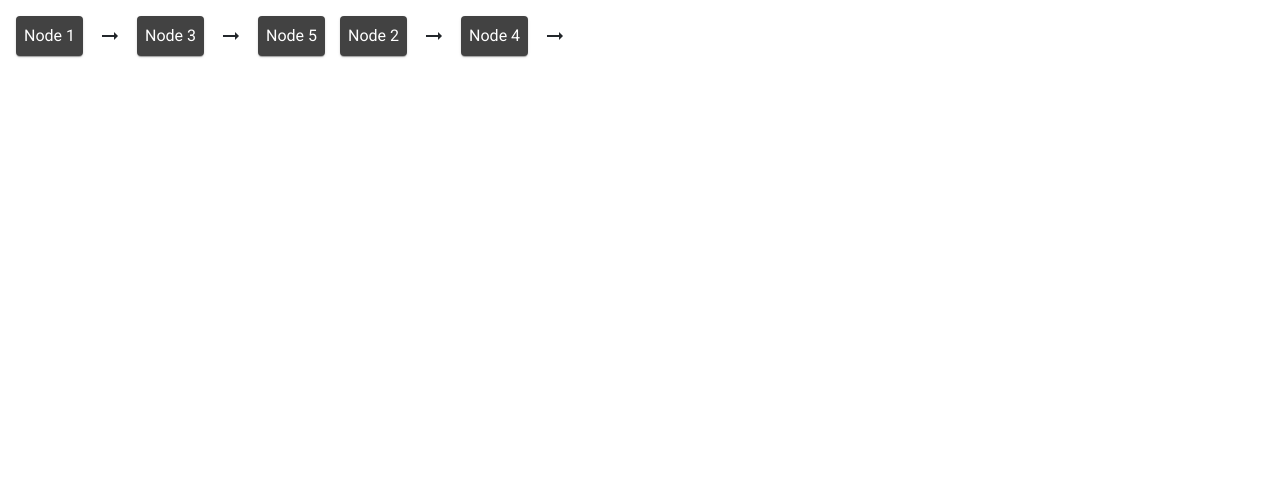
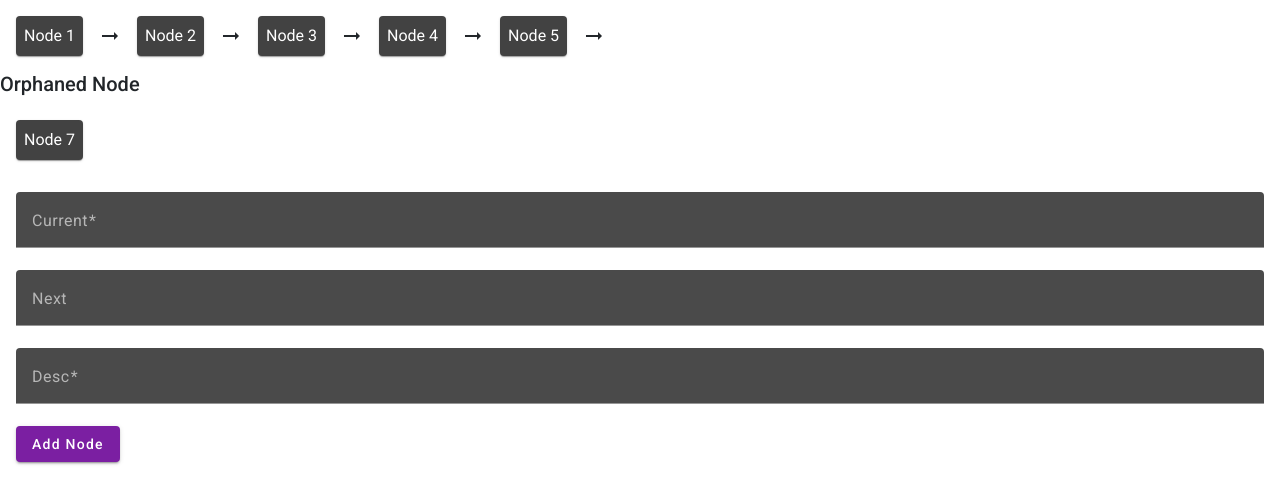
Before and after one commit to GeekBrucy/mySnippets, an Angular app in the folder linked-data/: page / in a window 1280 px wide. Shown: the top 504 px of the page. Built offline with nearby package versions, Linux system fonts and the light colour scheme.

Commit message:
Created linked data sort logic

```diff
--- a/linked-data/src/app/app.module.ts
+++ b/linked-data/src/app/app.module.ts
@@ -6,6 +6,7 @@ import { AppComponent } from './app.component';
 import { LinkedDataComponent } from './linked-data/linked-data.component';
 import { provideAnimationsAsync } from '@angular/platform-browser/animations/async';
 import { MaterialModule } from './material.module';
+import { ReactiveFormsModule } from '@angular/forms';
 
 @NgModule({
   declarations: [
@@ -15,7 +16,8 @@ import { MaterialModule } from './material.module';
   imports: [
     BrowserModule,
     MaterialModule,
-    AppRoutingModule
+    AppRoutingModule,
+    ReactiveFormsModule
   ],
   providers: [
     provideAnimationsAsync()
--- a/linked-data/src/app/linked-data/linked-data.component.html
+++ b/linked-data/src/app/linked-data/linked-data.component.html
@@ -1,8 +1,38 @@
 <div class="d-flex p-3 text-white align-items-center" style="gap: 15px">
+  <mat-card class="p-2">
+    {{ head.desc }}
+  </mat-card>
+  <mat-icon class="text-dark" *ngIf="head.next">arrow_right_alt</mat-icon>
   <ng-container *ngFor="let node of sortedData; let i = index">
-    <mat-card class="p-2" >
+    <mat-card class="p-2">
       {{ node.desc }}
     </mat-card>
     <mat-icon class="text-dark" *ngIf="node.next">arrow_right_alt</mat-icon>
   </ng-container>
 </div>
+<div>
+  <h5>Orphaned Node</h5>
+  <div class="d-flex p-3 text-white">
+    <mat-card class="p-2" *ngFor="let node of orphanedData; let i = index">
+      {{ node.desc }}
+    </mat-card>
+  </div>
+</div>
+<div class="p-3">
+  <form [formGroup]="form" class="d-flex flex-column">
+    <mat-form-field>
+      <mat-label>Current</mat-label>
+      <input formControlName="current" matInput>
+      <mat-error>Required</mat-error>
+    </mat-form-field>
+    <mat-form-field>
+      <mat-label>Next</mat-label>
+      <input formControlName="next" matInput>
+    </mat-form-field>
+    <mat-form-field>
+      <mat-label>Desc</mat-label>
+      <input formControlName="desc" matInput>
+    </mat-form-field>
+  </form>
+  <button mat-raised-button color="primary" (click)="addNode()">Add Node</button>
+</div>
--- a/linked-data/src/app/linked-data/linked-data.component.ts
+++ b/linked-data/src/app/linked-data/linked-data.component.ts
@@ -1,4 +1,5 @@
 import { Component, OnInit } from '@angular/core';
+import { FormBuilder, Validators } from '@angular/forms';
 
 @Component({
   selector: 'app-linked-data',
@@ -6,12 +7,13 @@ import { Component, OnInit } from '@angular/core';
   styleUrl: './linked-data.component.scss'
 })
 export class LinkedDataComponent implements OnInit {
-  public data = [
-    {
-      current: 1,
-      next: 2,
-      desc: "Node 1"
-    },
+  public head = {
+    current: 1,
+    next: 2,
+    desc: "Node 1"
+  };
+
+  public data: any[] = [
     {
       current: 3,
       next: 4,
@@ -19,7 +21,7 @@ export class LinkedDataComponent implements OnInit {
     },
     {
       current: 5,
-      next: null,
+      next: 6,
       desc: "Node 5"
     },
     {
@@ -31,14 +33,55 @@ export class LinkedDataComponent implements OnInit {
       current: 4,
       next: 5,
       desc: "Node 4"
+    },
+    {
+      current: 7,
+      next: 8,
+      desc: "Node 7"
     }
   ];
+  public orphanedData: any[] = [];
   public sortedData: any[] = [];
-  constructor() {
+  public form = this.fb.group({
+    current: [null, Validators.required],
+    next: [null],
+    desc: [null, Validators.required]
+  });
+  constructor(
+    private fb: FormBuilder
+  ) {
   }
 
   ngOnInit(): void {
-    this.sortedData = this.data;
+    this.sort();
   }
 
+  sort() {
+    this.orphanedData = [];
+    this.sortedData = [];
+    const dataCpy: any[] = JSON.parse(JSON.stringify(this.data));
+    // prevent infinite loop
+    let dataCpyLen = dataCpy.length;
+    let head = JSON.parse(JSON.stringify(this.head));
+    while(dataCpyLen && dataCpy.length) {
+      dataCpyLen--;
+      const nextNodeIdx = dataCpy.findIndex(n => parseInt(head.next) ===  parseInt(n.current));
+      if (nextNodeIdx >=0) {
+        head = dataCpy[nextNodeIdx]
+        this.sortedData.push(head);
+        dataCpy.splice(nextNodeIdx, 1);
+      }
+    }
+
+    // the elements still in the list are orphaned
+    this.orphanedData = dataCpy;
+  }
+
+  addNode() {
+    if (this.form.invalid) return;
+    console.log(this.form.value)
+    this.data.push(this.form.value);
+    this.sort();
+    this.form.reset();
+  }
 }
```
Also changed, not shown: linked-data/src/app/material.module.ts (+8 -2 lines).
